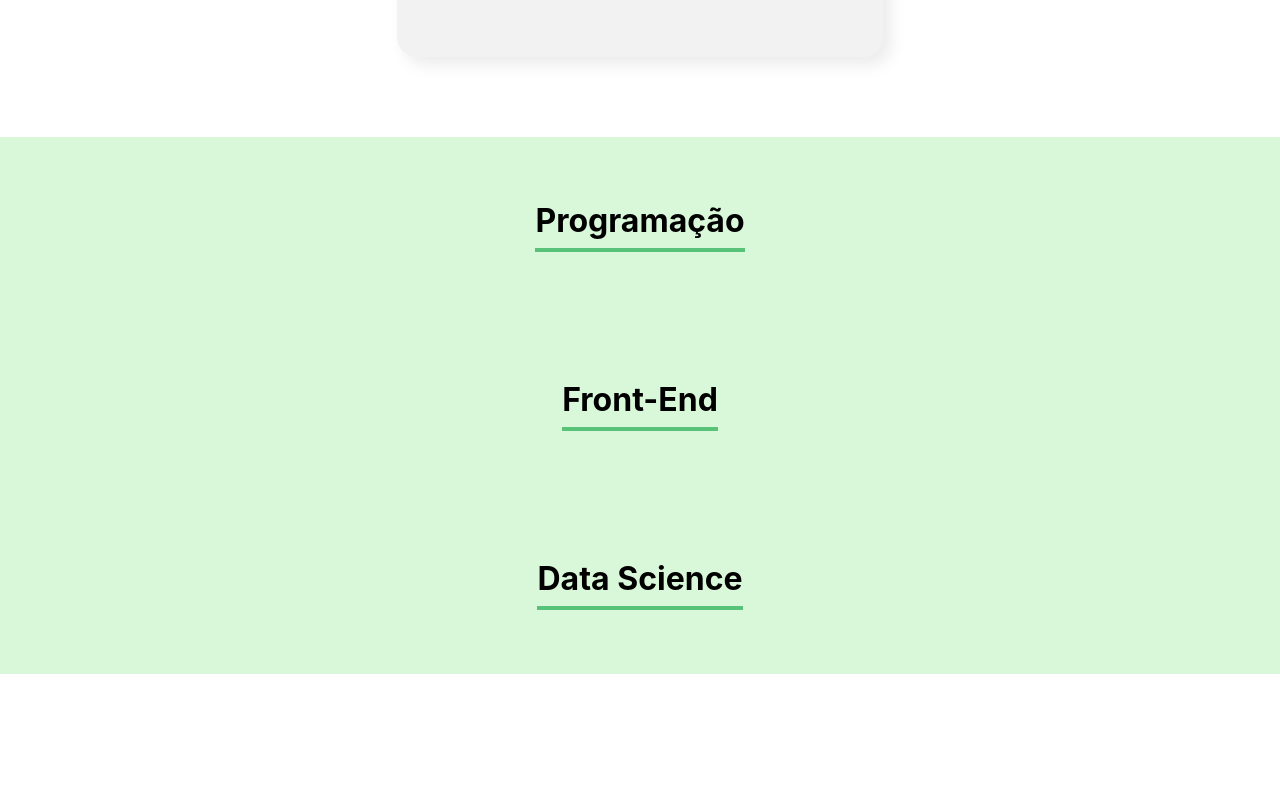
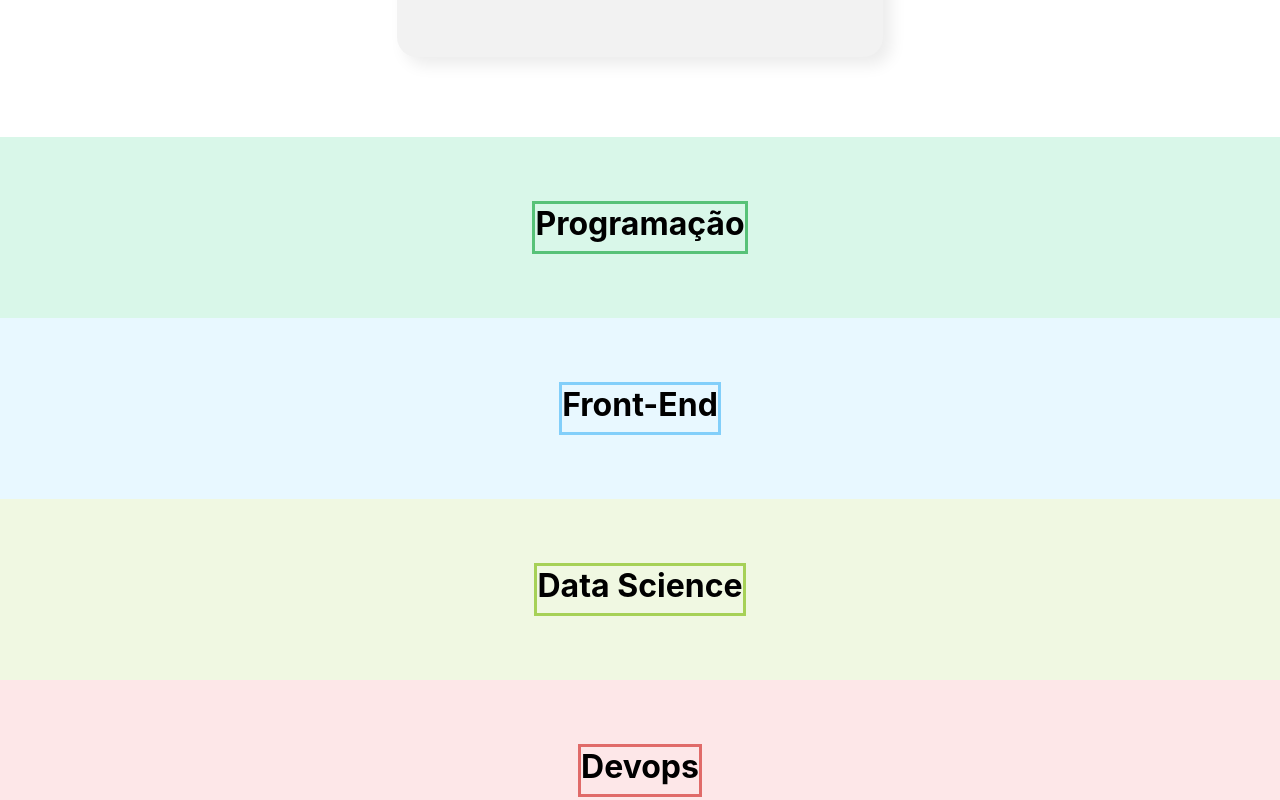
Before and after one commit to Kauasegabinazzi/react-developing-javascript, a React (Create React App) app: page / in a window 1280 px wide. Shown: the part 1340-2140 px from the top of the page. Before the commit the page ends 2014 px from the top, so only its background shows below. Built offline with nearby package versions, Linux system fonts and the light colour scheme.

Commit message:
18-commit

```diff
--- a/src/App.js
+++ b/src/App.js
@@ -8,38 +8,38 @@ function App() {
   const Teams = [
     {
       nome: 'Programação',
-      corPrimaria: '',
-      corSecundaria: ''
+      corPrimaria: '#57C278',
+      corSecundaria: '#D9F7E9'
     },
     {
       nome: 'Front-End',
-      corPrimaria: '',
-      corSecundaria: ''
+      corPrimaria: '#82CFFA',
+      corSecundaria: '#E8F8FF'
     },
     {
       nome: 'Data Science',
-      corPrimaria: '',
-      corSecundaria: ''
+      corPrimaria: '#A6D157',
+      corSecundaria: '#F0F8E2'
     },
     {
       nome: 'Devops',
-      corPrimaria: '',
-      corSecundaria: ''
+      corPrimaria: '#E06B69',
+      corSecundaria: '#FDE7E8'
     },
     {
       nome: 'UX e Design',
-      corPrimaria: '',
-      corSecundaria: ''
+      corPrimaria: '#D86EBF',
+      corSecundaria: '#FAE5F5'
     },
     {
       nome: 'Mobile',
-      corPrimaria: '',
-      corSecundaria: ''
+      corPrimaria: '#FEBA05',
+      corSecundaria: '#FFF5D9'
     },
     {
       nome: 'Inovação e Gestão',
-      corPrimaria: '',
-      corSecundaria: ''
+      corPrimaria: '#FF8A29',
+      corSecundaria: '#FFEEDF'
     }
   ]
 
@@ -54,9 +54,7 @@ function App() {
     <div className="App">
       <Banner />
       <Formulario aoColaboradorCadastrado={aoNovoColaboradorAdicionado}></Formulario>
-      <Team nome="Programação"></Team>
-      <Team nome="Front-End"></Team>
-      <Team nome="Data Science"></Team>
+      {Teams.map(team => <Team key={team.nome} nome={team.nome} corPrimaria={team.corPrimaria} corSecundaria={team.corSecundaria}></Team> )}
     </div>
 
   );
--- a/src/components/Team/index.js
+++ b/src/components/Team/index.js
@@ -1,9 +1,12 @@
 import '../Team/team.css';
 
-const Team = (props) =>{
+const Team = (props) => {
+
+    const css = { backgroundColor: props.corSecundaria }
+    const css2 = { borderColor: props.corPrimaria, borderStyle: 'solid' };
     return (
-        <section className='team'>
-            <h3>{props.nome}</h3>
+        <section className='team' style={css}>
+            <h3 style={css2}>{props.nome}</h3>
         </section>
     )
 }
--- a/src/components/Team/team.css
+++ b/src/components/Team/team.css
@@ -1,12 +1,10 @@
 .team{
     text-align: center;
     padding: 32px;
-    background-color: #D9F7D9;
 }
 
 .team h3 {
     font-size: 32px;
-    border-bottom: 4px solid #57C278;
     display: inline-block;
     padding-bottom: 8px;
 }
```
